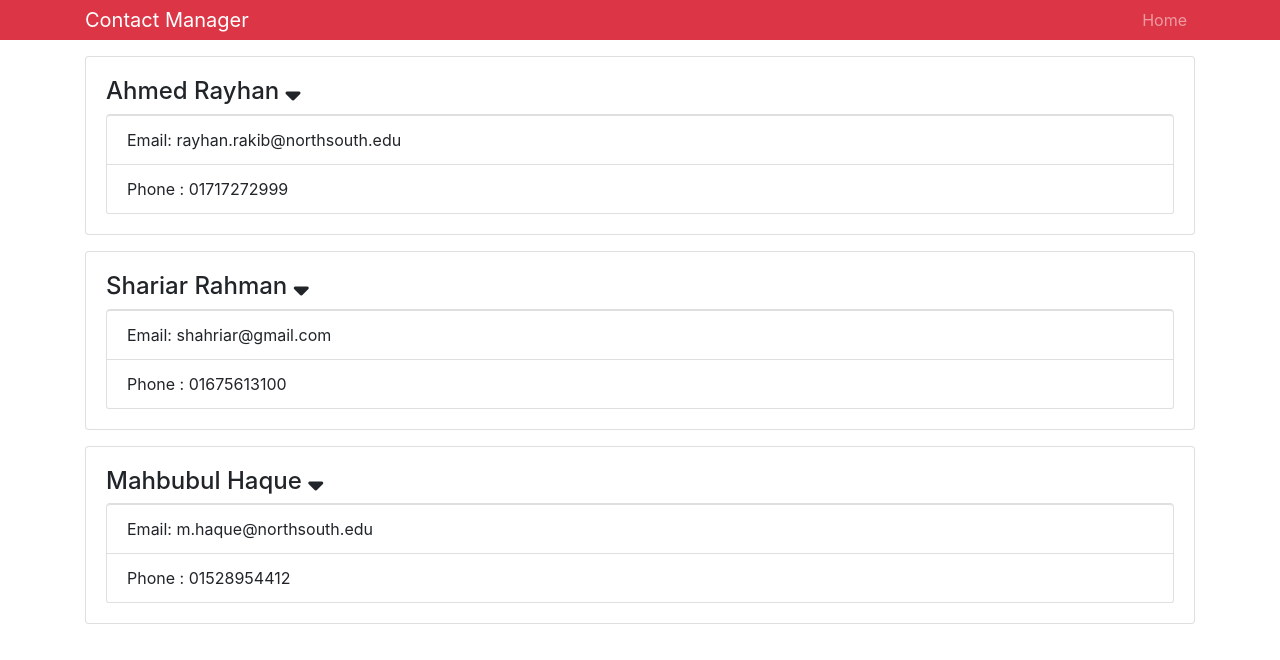
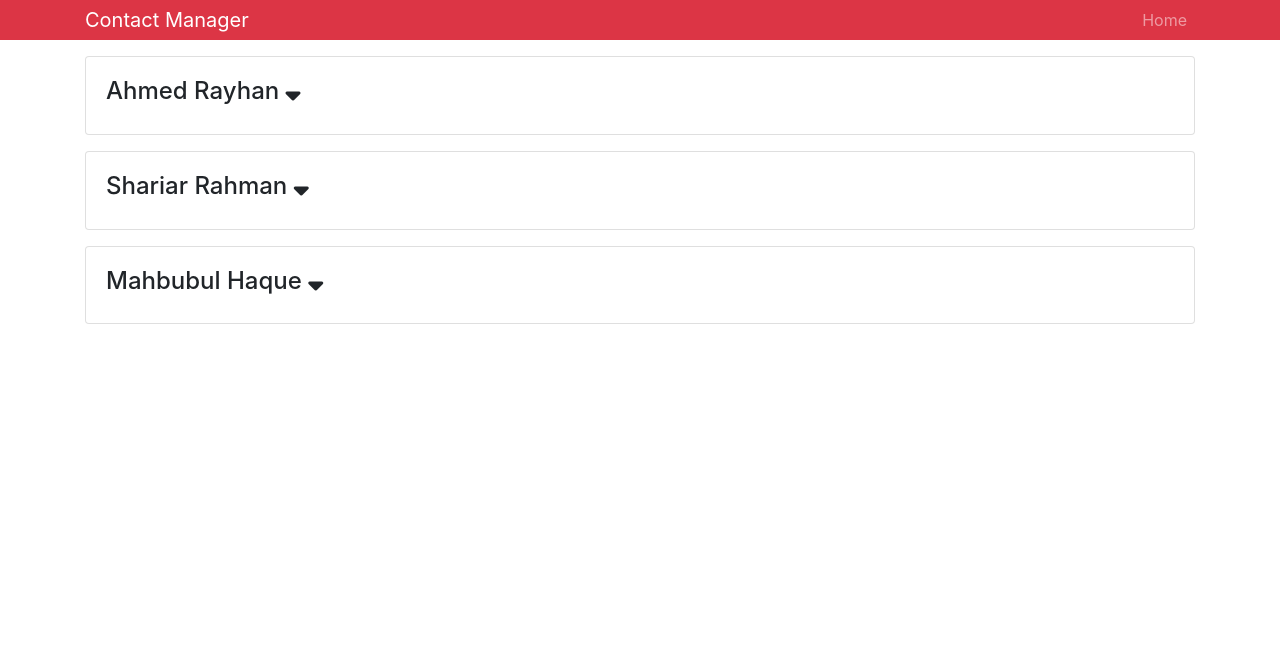
Before and after one commit to Raayhan/Contact-Manager, a React (Create React App) app: page / in a window 1280 px wide. Shown: the top 660 px of the page. Built offline with nearby package versions, Linux system fonts and the light colour scheme.

Commit message:
Updated Contact Component state

```diff
--- a/src/components/Contact.js
+++ b/src/components/Contact.js
@@ -2,19 +2,33 @@
 import PropTypes from "prop-types";
 
 class Contact extends Component {
-  state = {};
-  onshowClick = (e) => {};
+  state = {
+    showContactInfo: false,
+  };
+
   render() {
     const { name, email, phone } = this.props.contact;
+    const { showContactInfo } = this.state;
     return (
       <div className="card card-body mb-3">
         <h4>
-          {name} <i onClick={this.onshowClick} className="fas fa-sort-down" />
+          {name}{" "}
+          <i
+            onClick={() =>
+              this.setState({
+                showContactInfo: !this.state.showContactInfo,
+              })
+            }
+            className="fas fa-sort-down"
+          />
         </h4>
-        <ul className="list-group">
-          <li className="list-group-item">Email: {email}</li>
-          <li className="list-group-item">Phone : {phone}</li>
-        </ul>
+
+        {showContactInfo ? (
+          <ul className="list-group">
+            <li className="list-group-item">Email: {email}</li>
+            <li className="list-group-item">Phone : {phone}</li>
+          </ul>
+        ) : null}
       </div>
     );
   }
--- a/src/components/Contacts.js
+++ b/src/components/Contacts.js
@@ -26,11 +26,11 @@
   render() {
     const { contacts } = this.state;
     return (
-      <div>
+      <React.Fragment>
         {contacts.map((contact) => (
           <Contact key={contact.id} contact={contact} />
         ))}
-      </div>
+      </React.Fragment>
     );
   }
 }
```
